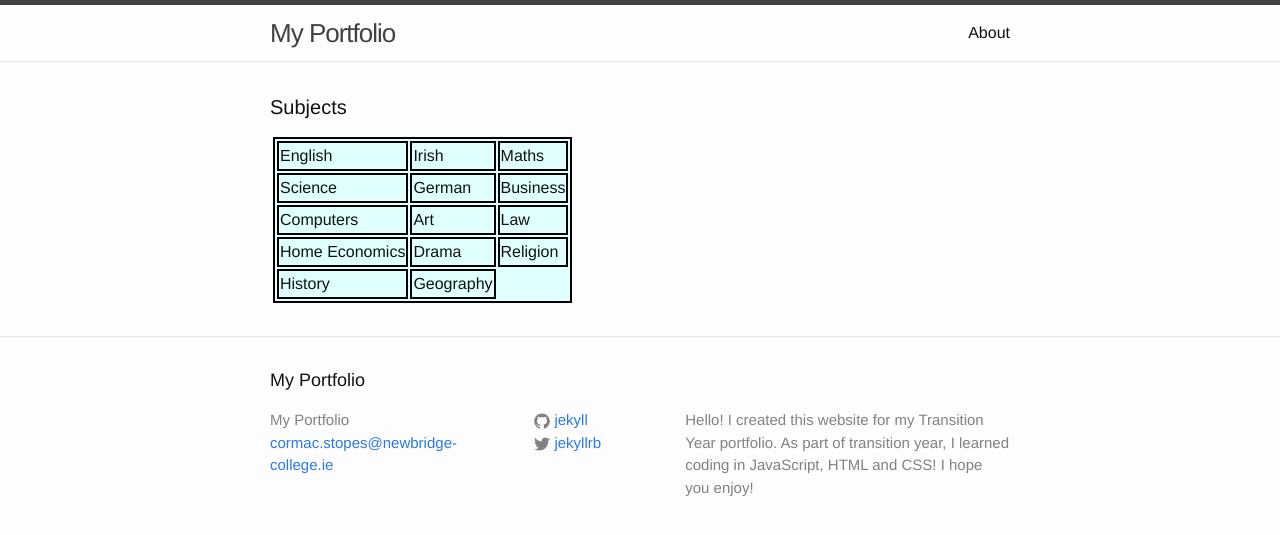
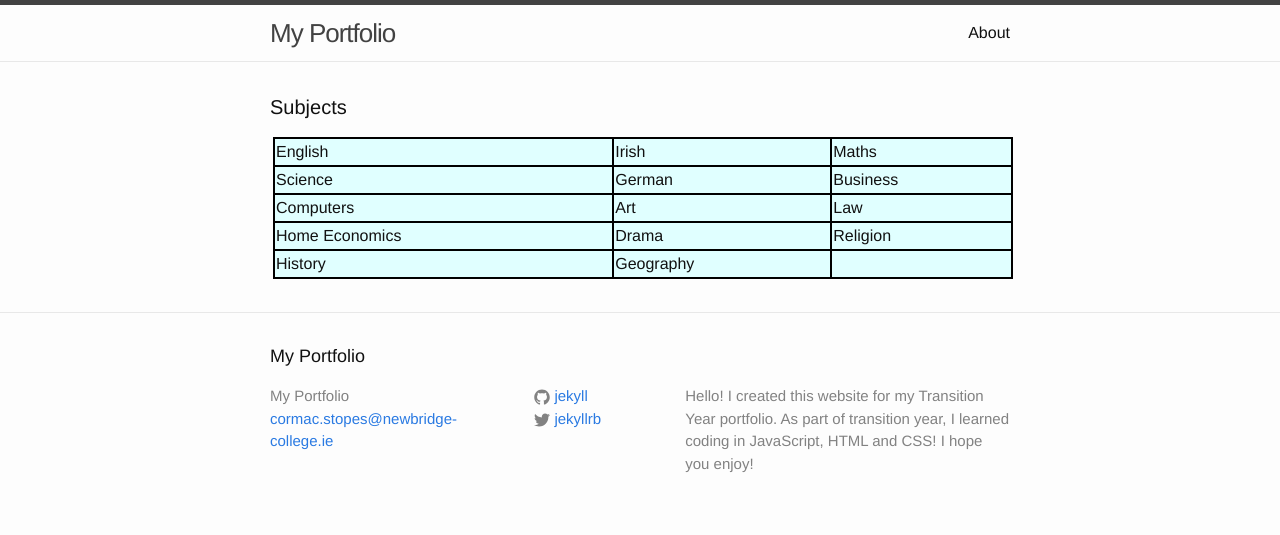
Before and after one commit to cstopes/cstopes.github.io, a Jekyll site: the page built from index.html, in a window 1280 px wide. Shown: the top 535 px of the page. Built offline with Jekyll 4.4.1, drawn with Linux system fonts in a browser that asks for light colours.

Commit message:
Update _layout.scss

```diff
--- a/_sass/_layout.scss
+++ b/_sass/_layout.scss
@@ -240,6 +240,10 @@
         }
     }
 }
+table {
+    border-collapse: collapse;
+    width: 100%;
+}
 table, td {
     border: 2px solid Black;
     background-color: LightCyan;
```
